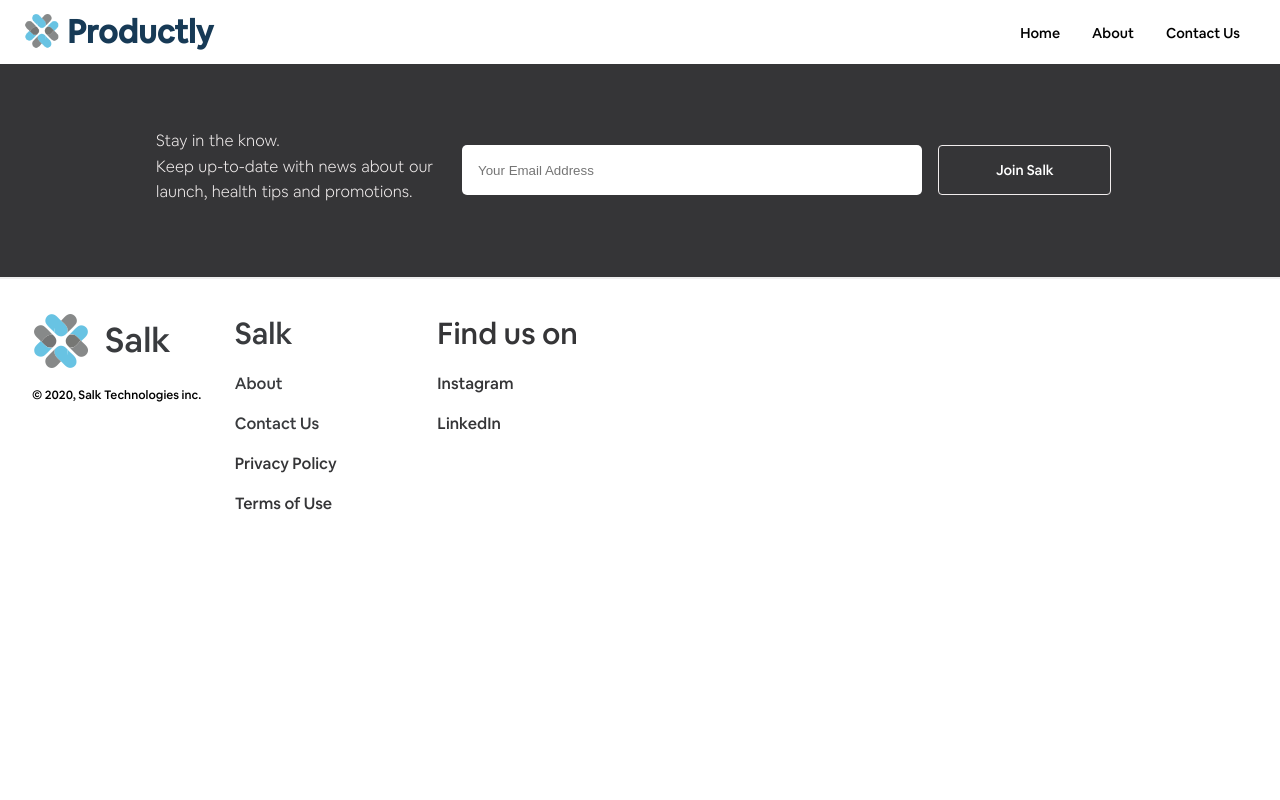
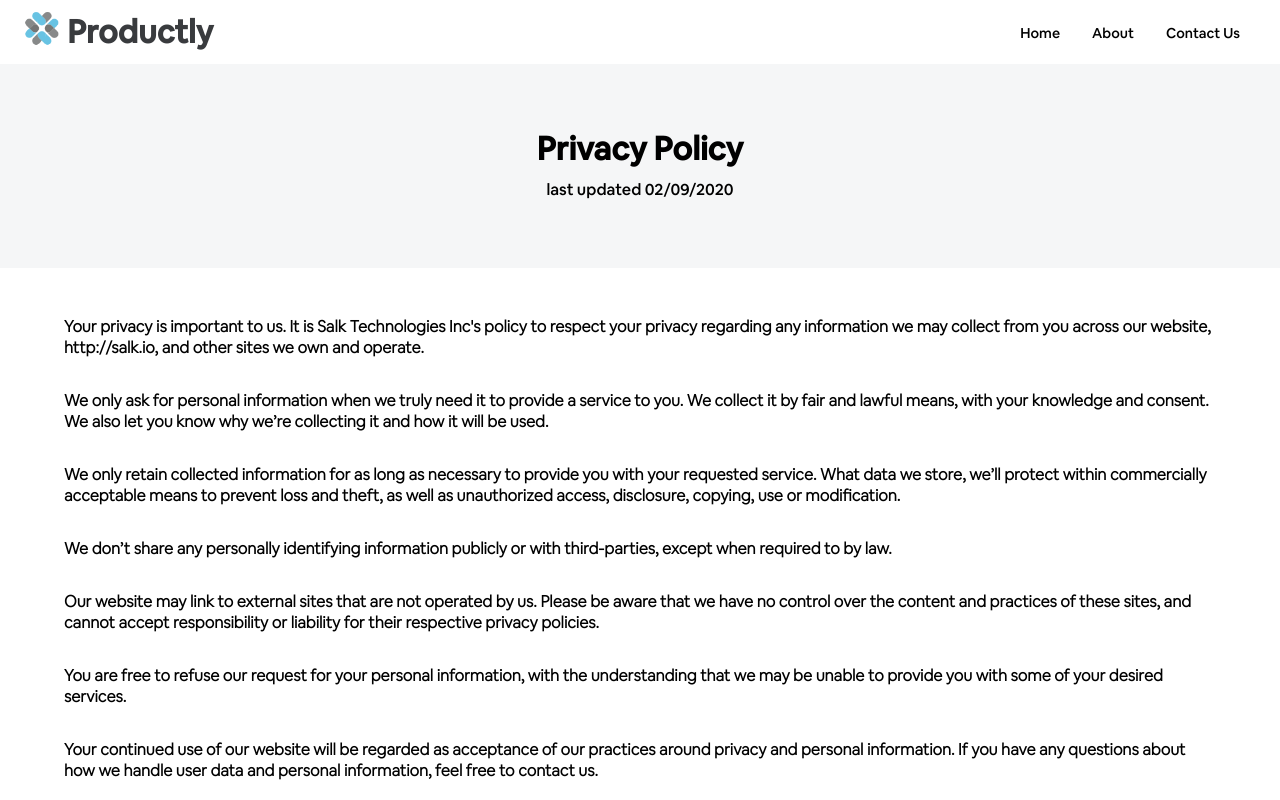
Before and after one commit to khuzi/Salk, a React (Create React App) app: page /privacy-policy in a window 1280 px wide. Shown: the top 800 px of the page. Built offline with nearby package versions, Linux system fonts and the light colour scheme.

Commit message:
Adding privacy-policy page with styling.

```diff
--- a/src/App.js
+++ b/src/App.js
@@ -5,6 +5,7 @@
 import { theme } from "./Theme";
 import Loader from "./Components/UI/Loader/Laoder";
 import "aos/dist/aos.css";
+import PrivacyPolicy from "./Pages/PrivacyPolicy/PrivacyPolicy";
 
 const Layout = lazy(() => import("./Hoc/Layout/Layout"));
 const Home = lazy(() => import("./Pages/Home/Home"));
@@ -71,6 +72,15 @@
                       </Suspense>
                     )}
                   />
+                  <Route
+                    exact
+                    path="/privacy-policy"
+                    render={() => (
+                      <Suspense fallback={<Loader />}>
+                        <PrivacyPolicy />
+                      </Suspense>
+                    )}
+                  />
                 </Switch>
               </Layout>
             </Suspense>
--- a/src/Components/Footer/Footer.jsx
+++ b/src/Components/Footer/Footer.jsx
@@ -31,10 +31,10 @@
   },
   col2: {
     [theme.breakpoints.down("sm")]: {
-      paddingLeft: '2.5rem'
+      paddingLeft: "2.5rem",
     },
     [theme.breakpoints.down("xs")]: {
-      paddingLeft: '0'
+      paddingLeft: "0",
     },
   },
 }));
@@ -82,10 +82,14 @@
                 </Typography>
               </li>
               <li>
-                <Typography className={classes.text}>Privacy Policy</Typography>
+                <Typography className={classes.text}>
+                  <Link to="/privacy-policy">Privacy Policy</Link>
+                </Typography>
               </li>
               <li>
-                <Typography className={classes.text}>Terms of Use</Typography>
+                <Typography className={classes.text}>
+                  <Link to="/terms">Terms of Use</Link>
+                </Typography>
               </li>
             </ul>
           </Grid>
--- a/src/Components/Navbar/Navbar.jsx
+++ b/src/Components/Navbar/Navbar.jsx
@@ -6,6 +6,7 @@
 import NavItem from "./NavItem/NavItem";
 import Drawer from "./Darwer/Drawer";
 import logo from "../../assets/images/footer-logo.png";
+import { Link } from "react-router-dom";
 
 const useStyles = makeStyles((theme) => ({
   root: {
@@ -36,6 +37,7 @@
   },
   logo: {
     marginBottom: "0.2rem",
+    cursor: "pointer",
   },
 }));
 
@@ -46,8 +48,17 @@
     <div className={classes.root}>
       <AppBar className={classes.appBar} position="static">
         <Toolbar>
-          <img className={classes.logo} src={logo} style={{width: '2.2rem' , marginRight: '0.5rem'}} alt="" />
-          <Typography className={classes.title}>Productly</Typography>
+          <Link to="/">
+            <img
+              className={classes.logo}
+              src={logo}
+              style={{ width: "2.2rem", marginRight: "0.5rem" }}
+              alt=""
+            />
+          </Link>
+          <Typography className={classes.title}>
+            <Link to="/">Productly</Link>
+          </Typography>
           <div className={classes.navItems}>
             <NavItem path="/" text="Home" />
             <NavItem path="/about" text="About" />
--- a/src/Pages/Contact/Contact.jsx
+++ b/src/Pages/Contact/Contact.jsx
@@ -1,10 +1,12 @@
 import React from "react";
+
+import "./Contact.css";
 
 const Contact = () => {
   return (
-    <div>
+    <section className="contact">
       <h1>Contact Page</h1>
-    </div>
+    </section>
   );
 };
 
--- /dev/null
+++ b/src/Pages/PrivacyPolicy/PrivacyPolicy.css
@@ -0,0 +1,20 @@
+.privacy-policy .top-header {
+    background: #F5F6F7;
+    display: flex;
+    flex-direction: column;
+    align-items: center;
+    justify-content: center;
+    padding: 4rem;
+}
+
+.privacy-policy .policies {
+    max-width: 90%;
+    margin: 2rem auto 10rem;
+}
+
+.privacy-policy .policies ul li{
+    padding: 1rem 0;
+    font-family: "Airbnb Light";
+    font-weight: bold;
+    font-size: 16px;
+}
--- /dev/null
+++ b/src/Pages/PrivacyPolicy/PrivacyPolicy.jsx
@@ -0,0 +1,66 @@
+import React from "react";
+import { Typography } from "@material-ui/core";
+import "./PrivacyPolicy.css";
+
+const PrivacyPolicy = () => {
+  return (
+    <section className="privacy-policy">
+      <div className="top-header">
+        <Typography
+          variant="h4"
+          style={{ fontWeight: "bold", marginBottom: "0.5rem" }}
+        >
+          Privacy Policy
+        </Typography>
+        <Typography variant="subtitle1">last updated 02/09/2020</Typography>
+      </div>
+      <div className="policies">
+        <ul>
+          <li>
+            Your privacy is important to us. It is Salk Technologies Inc's
+            policy to respect your privacy regarding any information we may
+            collect from you across our website, http://salk.io, and other sites
+            we own and operate.
+          </li>
+          <li>
+            We only ask for personal information when we truly need it to
+            provide a service to you. We collect it by fair and lawful means,
+            with your knowledge and consent. We also let you know why we’re
+            collecting it and how it will be used.
+          </li>
+          <li>
+            We only retain collected information for as long as necessary to
+            provide you with your requested service. What data we store, we’ll
+            protect within commercially acceptable means to prevent loss and
+            theft, as well as unauthorized access, disclosure, copying, use or
+            modification.
+          </li>
+          <li>
+            We don’t share any personally identifying information publicly or
+            with third-parties, except when required to by law.
+          </li>
+          <li>
+            Our website may link to external sites that are not operated by us.
+            Please be aware that we have no control over the content and
+            practices of these sites, and cannot accept responsibility or
+            liability for their respective privacy policies.
+          </li>
+          <li>
+            You are free to refuse our request for your personal information,
+            with the understanding that we may be unable to provide you with
+            some of your desired services.
+          </li>
+          <li>
+            Your continued use of our website will be regarded as acceptance of
+            our practices around privacy and personal information. If you have
+            any questions about how we handle user data and personal
+            information, feel free to contact us.
+          </li>
+          <li>This policy is effective as of 2 September 2020.</li>
+        </ul>
+      </div>
+    </section>
+  );
+};
+
+export default PrivacyPolicy;
```
Also changed, not shown: src/Pages/Contact/Contact.css (added).
